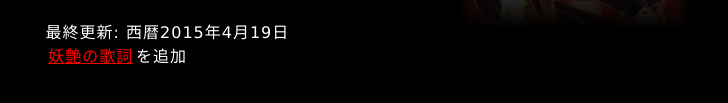
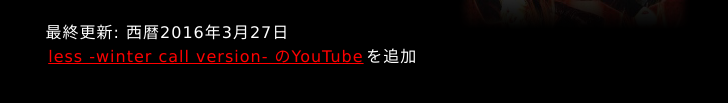
Before and after one commit to rain-band/rain-band.github.io, a plain HTML site: page index.html in a window 1280 px wide. Shown: the part 387-490 px from the top of the page, without its empty margins (0-728 px from the left). Drawn offline with Linux system fonts and the light colour scheme.

Commit message:
modify last update info

```diff
--- a/index.html
+++ b/index.html
@@ -22,8 +22,8 @@
 		</ul>
 	</div>
 	<div class="notice">
-		<p>最終更新: 西暦2015年4月19日<br>
-        <a href="lyrics/youen.html">妖艶の歌詞</a>を追加</p>
+		<p>最終更新: 西暦2016年3月27日<br>
+        <a href="discography.html">less -winter call version- のYouTube</a>を追加</p>
 	</div>
 </div>
 <div class="right">
```
